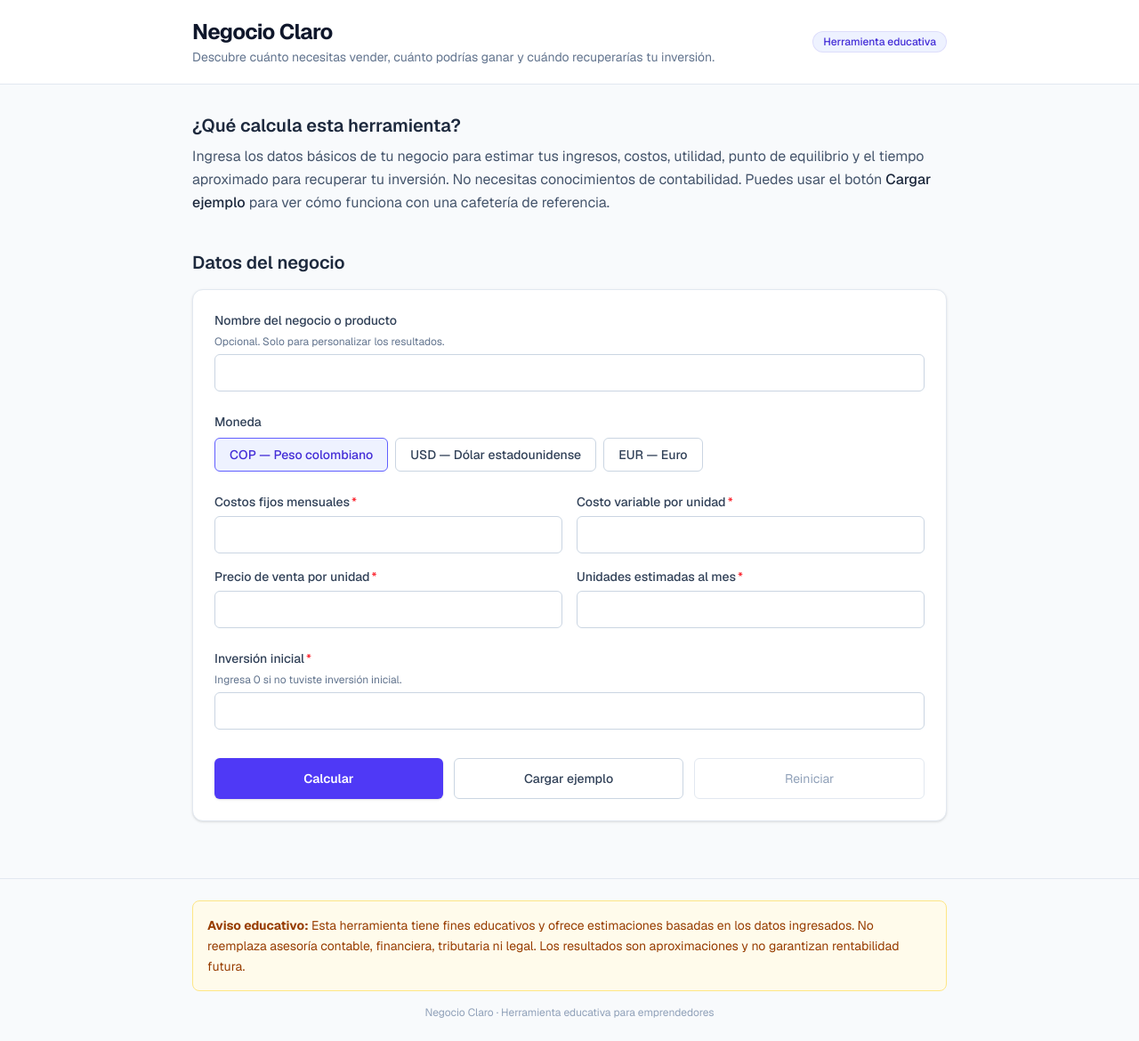
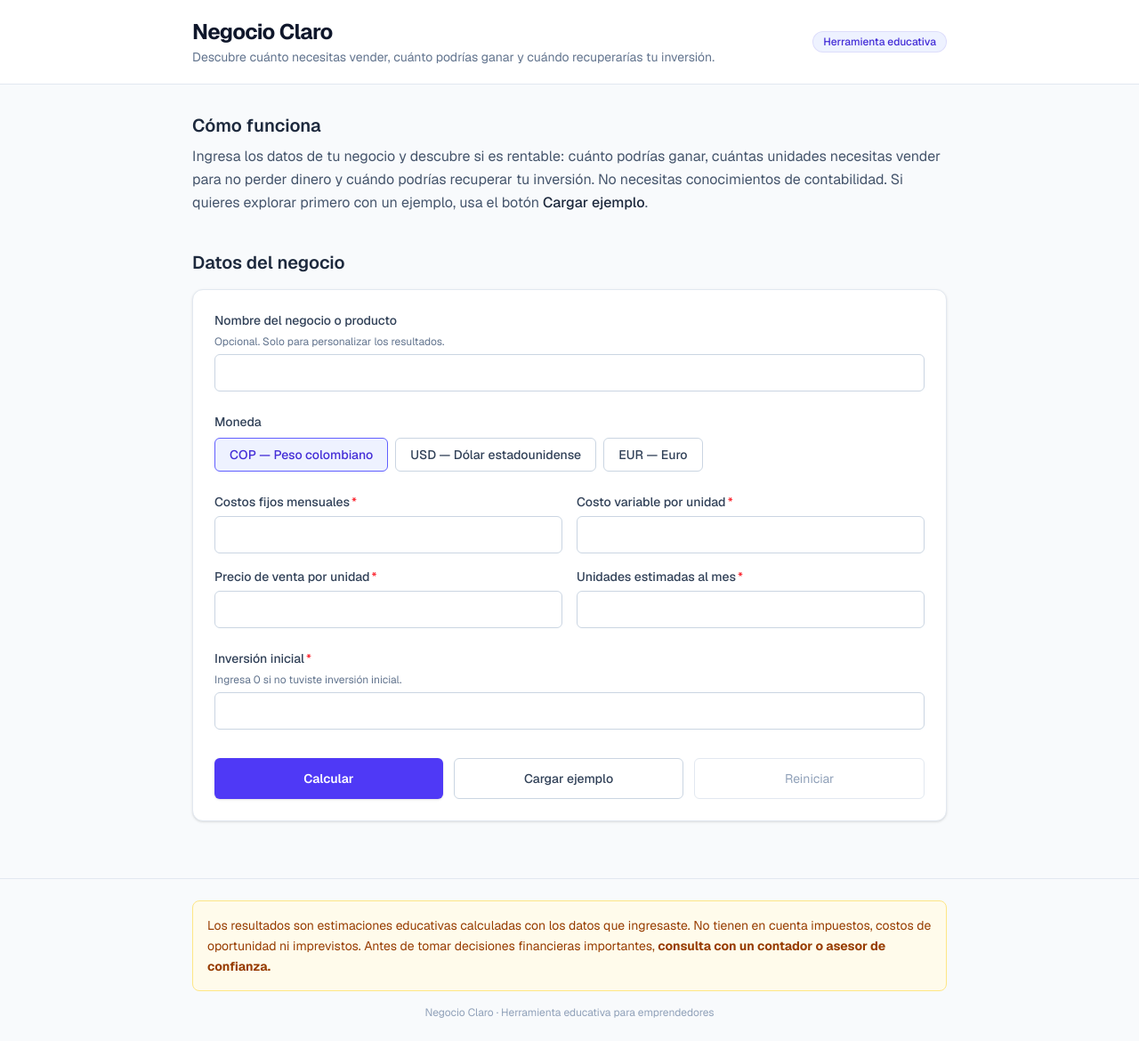
Before and after one commit to tomascristancho-mvp/clarify-profit, a Next.js app: page / in a window 1280 px wide. Shown: the whole page at 89% size. Built offline with nearby package versions, Linux system fonts and the light colour scheme.

Commit message:
refactor: refine calculator user experience

```diff
--- a/src/components/CalculatorApp.tsx
+++ b/src/components/CalculatorApp.tsx
@@ -7,6 +7,7 @@ import { IndicatorsGrid } from "@/components/results/IndicatorsGrid";
 import { InterpretationMessages } from "@/components/results/InterpretationMessages";
 import { ScenariosComparison } from "@/components/scenarios/ScenariosComparison";
 import { ConceptExplanations } from "@/components/shared/ConceptExplanations";
+import { MethodologyNote } from "@/components/shared/MethodologyNote";
 
 export function CalculatorApp() {
   const {
@@ -35,15 +36,15 @@ export function CalculatorApp() {
             id="intro-heading"
             className="mb-2 text-xl font-semibold text-slate-800"
           >
-            ¿Qué calcula esta herramienta?
+            Cómo funciona
           </h2>
           <p className="leading-relaxed text-slate-600">
-            Ingresa los datos básicos de tu negocio para estimar tus ingresos,
-            costos, utilidad, punto de equilibrio y el tiempo aproximado para
-            recuperar tu inversión. No necesitas conocimientos de contabilidad.
-            Puedes usar el botón{" "}
-            <strong className="font-medium text-slate-800">Cargar ejemplo</strong>{" "}
-            para ver cómo funciona con una cafetería de referencia.
+            Ingresa los datos de tu negocio y descubre si es rentable: cuánto
+            podrías ganar, cuántas unidades necesitas vender para no perder
+            dinero y cuándo podrías recuperar tu inversión. No necesitas
+            conocimientos de contabilidad. Si quieres explorar primero con un
+            ejemplo, usa el botón{" "}
+            <strong className="font-medium text-slate-800">Cargar ejemplo</strong>.
           </p>
         </section>
 
@@ -100,6 +101,8 @@ export function CalculatorApp() {
               currency={results.validatedInputs.currency}
             />
 
+            <MethodologyNote />
+
             <ConceptExplanations />
           </div>
         )}
--- a/src/components/form/CurrencySelect.tsx
+++ b/src/components/form/CurrencySelect.tsx
@@ -15,7 +15,7 @@ export function CurrencySelect({ value, onChange }: CurrencySelectProps) {
           <label
             key={code}
             className={[
-              "flex cursor-pointer items-center gap-2 rounded-md border px-4 py-2 transition-colors",
+              "flex cursor-pointer items-center gap-2 rounded-md border px-4 py-2 transition-colors focus-within:ring-2 focus-within:ring-indigo-500 focus-within:ring-offset-1",
               value === code
                 ? "border-indigo-500 bg-indigo-50 text-indigo-700"
                 : "border-slate-300 bg-white text-slate-700 hover:border-slate-400",
--- a/src/components/layout/EducationalNotice.tsx
+++ b/src/components/layout/EducationalNotice.tsx
@@ -4,10 +4,10 @@ export function EducationalNotice() {
       <div className="mx-auto max-w-4xl px-4 py-6 sm:px-6">
         <div className="rounded-lg border border-amber-200 bg-amber-50 px-4 py-4">
           <p className="text-sm leading-relaxed text-amber-800">
-            <strong>Aviso educativo:</strong> Esta herramienta tiene fines educativos y ofrece
-            estimaciones basadas en los datos ingresados. No reemplaza asesoría contable,
-            financiera, tributaria ni legal. Los resultados son aproximaciones y no garantizan
-            rentabilidad futura.
+            Los resultados son estimaciones educativas calculadas con los datos que ingresaste.
+            No tienen en cuenta impuestos, costos de oportunidad ni imprevistos.
+            Antes de tomar decisiones financieras importantes,{" "}
+            <strong>consulta con un contador o asesor de confianza.</strong>
           </p>
         </div>
         <p className="mt-4 text-center text-xs text-slate-400">
--- a/src/components/results/IndicatorCard.tsx
+++ b/src/components/results/IndicatorCard.tsx
@@ -16,7 +16,7 @@ export function IndicatorCard<T>({
 }: IndicatorCardProps<T>) {
   return (
     <article className="flex flex-col rounded-lg border border-slate-200 bg-white p-4 shadow-sm">
-      <h3 className="mb-2 text-sm font-medium text-slate-500">{title}</h3>
+      <h4 className="mb-2 text-sm font-medium text-slate-500">{title}</h4>
 
       {result.status === "valido" ? (
         <p className="mb-3 text-xl font-semibold text-slate-900">
--- a/src/components/results/ResultsSummary.tsx
+++ b/src/components/results/ResultsSummary.tsx
@@ -44,6 +44,11 @@ export function ResultsSummary({ operatingProfit, currency }: ResultsSummaryProp
           <p className={`text-3xl font-bold ${valueColorClass}`}>
             {formatCurrency(Math.abs(operatingProfit), currency)}
           </p>
+          {isProfitable && (
+            <p className="mt-1 text-sm text-emerald-700">
+              Antes de impuestos y costos no incluidos en el formulario.
+            </p>
+          )}
           {!isProfitable && !isBreakeven && (
             <p className="mt-1 text-sm text-red-600">
               El negocio pierde{" "}
--- /dev/null
+++ b/src/components/shared/MethodologyNote.tsx
@@ -0,0 +1,49 @@
+export function MethodologyNote() {
+  return (
+    <section aria-label="Metodología de cálculo">
+      <details className="rounded-lg border border-slate-200 bg-white">
+        <summary className="cursor-pointer px-4 py-3 text-sm font-medium text-slate-700 hover:bg-slate-50">
+          Cómo se calculan los resultados
+        </summary>
+        <div className="border-t border-slate-100 px-4 pb-4 pt-3">
+          <p className="mb-3 text-xs italic text-slate-500">
+            Estimaciones basadas únicamente en los datos ingresados. No incluyen impuestos,
+            costos de oportunidad ni factores externos.
+          </p>
+          <dl className="flex flex-col gap-2 text-sm">
+            <div>
+              <dt className="font-medium text-slate-700">Margen de contribución por unidad</dt>
+              <dd className="mt-0.5 rounded bg-slate-50 px-2 py-1 font-mono text-xs text-slate-600">
+                Precio de venta − Costo variable por unidad
+              </dd>
+            </div>
+            <div>
+              <dt className="font-medium text-slate-700">Punto de equilibrio (unidades)</dt>
+              <dd className="mt-0.5 rounded bg-slate-50 px-2 py-1 font-mono text-xs text-slate-600">
+                Costos fijos mensuales ÷ Margen de contribución
+              </dd>
+            </div>
+            <div>
+              <dt className="font-medium text-slate-700">Utilidad operativa mensual</dt>
+              <dd className="mt-0.5 rounded bg-slate-50 px-2 py-1 font-mono text-xs text-slate-600">
+                (Precio − Costo variable) × Unidades vendidas − Costos fijos
+              </dd>
+            </div>
+            <div>
+              <dt className="font-medium text-slate-700">ROI mensual estimado</dt>
+              <dd className="mt-0.5 rounded bg-slate-50 px-2 py-1 font-mono text-xs text-slate-600">
+                Utilidad mensual ÷ Inversión inicial × 100
+              </dd>
+            </div>
+            <div>
+              <dt className="font-medium text-slate-700">Tiempo de recuperación</dt>
+              <dd className="mt-0.5 rounded bg-slate-50 px-2 py-1 font-mono text-xs text-slate-600">
+                Inversión inicial ÷ Utilidad mensual
+              </dd>
+            </div>
+          </dl>
+        </div>
+      </details>
+    </section>
+  );
+}
--- a/src/validation/validateInputs.ts
+++ b/src/validation/validateInputs.ts
@@ -16,6 +16,7 @@ function parseNumber(raw: string): number {
 
 interface MonetaryOptions {
   allowZero?: boolean; // true = 0 is valid; false = must be > 0
+  plural?: boolean;    // true when the fieldLabel subject is grammatically plural
 }
 
 function validateMonetaryField(
@@ -25,16 +26,24 @@ function validateMonetaryField(
 ): string | null {
   const num = parseNumber(value);
   if (Number.isNaN(num)) {
-    return `${fieldLabel} debe ser un número válido.`;
+    return options.plural
+      ? `${fieldLabel} deben ser un número válido.`
+      : `${fieldLabel} debe ser un número válido.`;
   }
   if (num < 0) {
-    return `${fieldLabel} no puede ser un valor negativo.`;
+    return options.plural
+      ? `${fieldLabel} no pueden ser negativos.`
+      : `${fieldLabel} no puede ser negativo.`;
   }
   if (!options.allowZero && num === 0) {
-    return `${fieldLabel} debe ser mayor que cero.`;
+    return options.plural
+      ? `${fieldLabel} deben ser mayor que cero.`
+      : `${fieldLabel} debe ser mayor que cero.`;
   }
   if (num > MAX_MONETARY_VALUE) {
-    return `${fieldLabel} supera el valor máximo permitido (${MAX_MONETARY_VALUE.toLocaleString("es-CO")}).`;
+    return options.plural
+      ? `${fieldLabel} superan el valor máximo permitido (${MAX_MONETARY_VALUE.toLocaleString("es-CO")}).`
+      : `${fieldLabel} supera el valor máximo permitido (${MAX_MONETARY_VALUE.toLocaleString("es-CO")}).`;
   }
   return null;
 }
@@ -46,7 +55,7 @@ export function validateInputs(inputs: FormInputs): ValidationResult {
   const fixedCostsError = validateMonetaryField(
     inputs.fixedCosts,
     "Los costos fijos mensuales",
-    { allowZero: true }
+    { allowZero: true, plural: true }
   );
   if (fixedCostsError) errors.fixedCosts = fixedCostsError;
 
```
